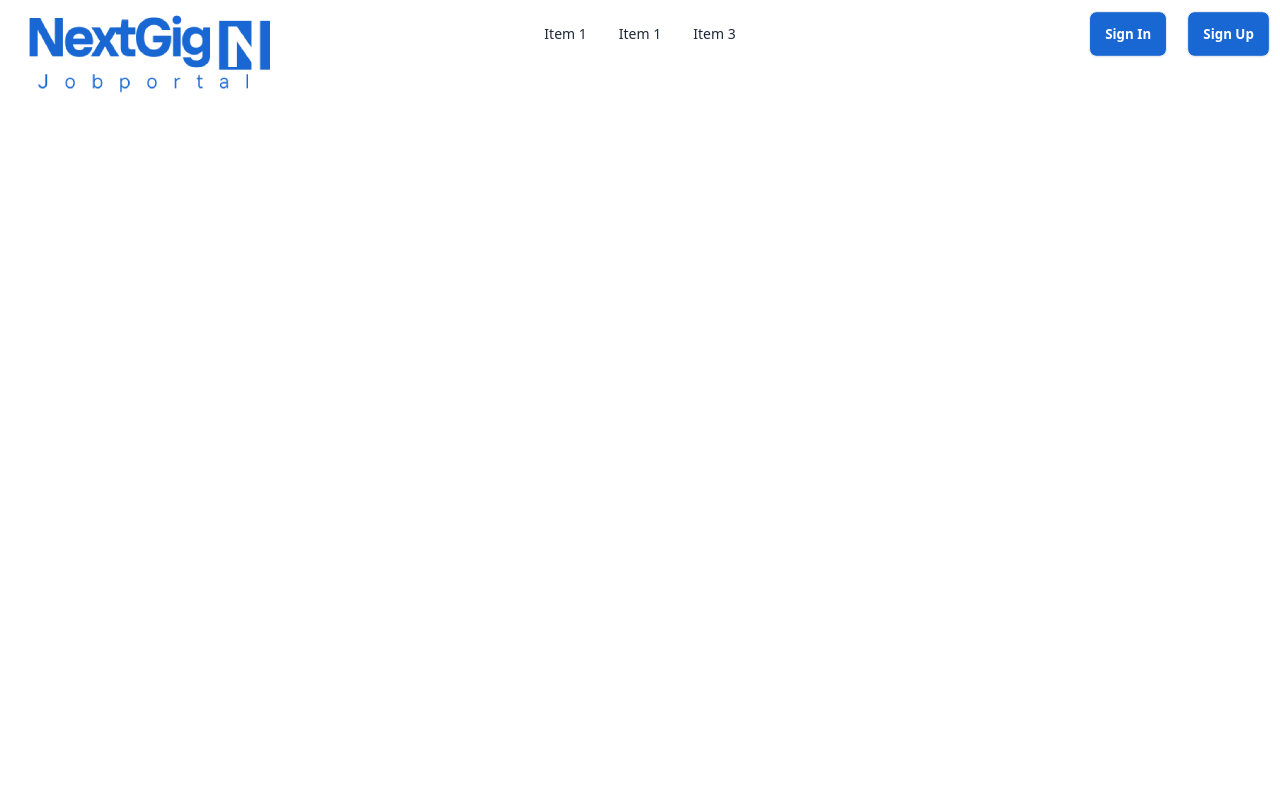
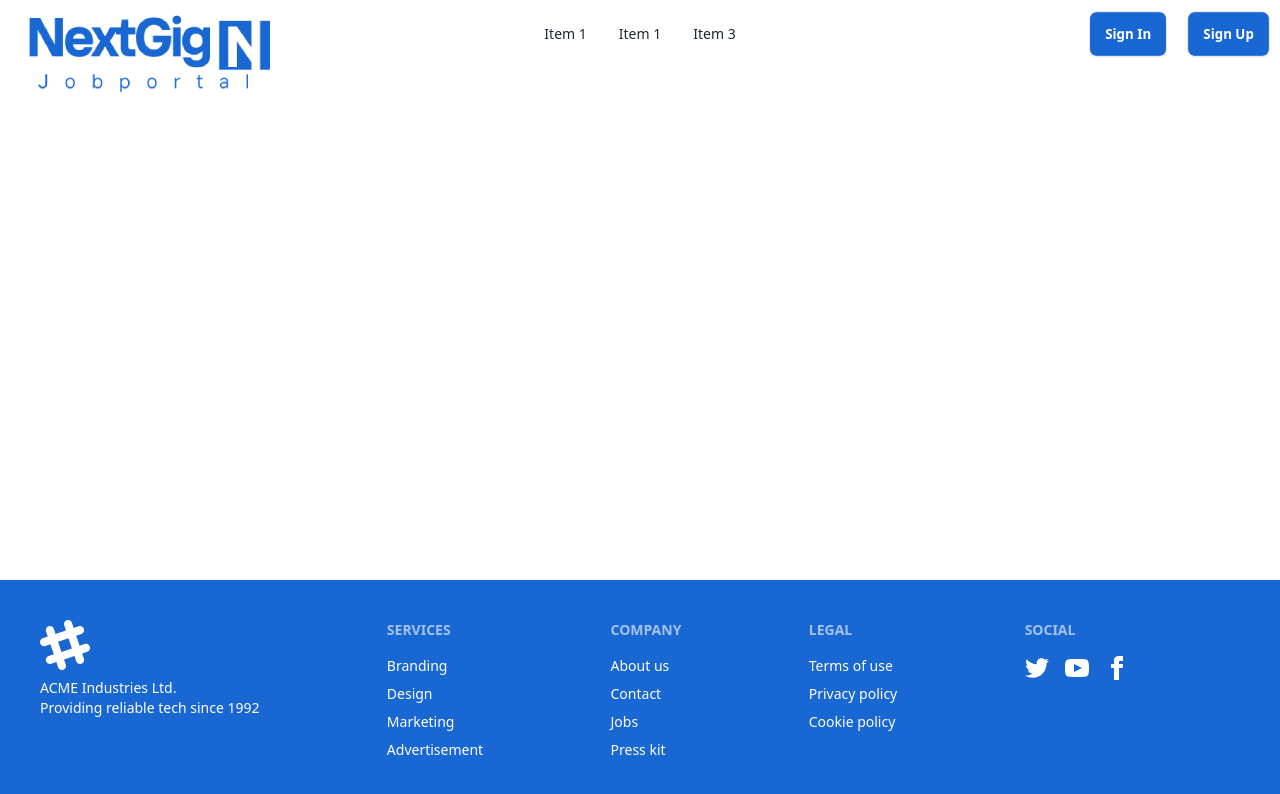
Before and after one commit to mdhasankha-1023/NextGig_client_side, a React (Vite) app: page / in a window 1280 px wide. Shown: the top 794 px of the page. Built offline with nearby package versions, Linux system fonts and the light colour scheme; no server answers.

Commit message:
Add: Footer added

```diff
--- /dev/null
+++ b/src/Components/Footer/Footer.jsx
@@ -0,0 +1,39 @@
+
+export default function Footer() {
+    return (
+        <footer className="footer p-10 bg-primaryBg text-[#fff] absolute bottom-0">
+            <aside>
+                <svg width="50" height="50" viewBox="0 0 24 24" xmlns="http://www.w3.org/2000/svg" fillRule="evenodd" clipRule="evenodd" className="fill-current"><path d="M22.672 15.226l-2.432.811.841 2.515c.33 1.019-.209 2.127-1.23 2.456-1.15.325-2.148-.321-2.463-1.226l-.84-2.518-5.013 1.677.84 2.517c.391 1.203-.434 2.542-1.831 2.542-.88 0-1.601-.564-1.86-1.314l-.842-2.516-2.431.809c-1.135.328-2.145-.317-2.463-1.229-.329-1.018.211-2.127 1.231-2.456l2.432-.809-1.621-4.823-2.432.808c-1.355.384-2.558-.59-2.558-1.839 0-.817.509-1.582 1.327-1.846l2.433-.809-.842-2.515c-.33-1.02.211-2.129 1.232-2.458 1.02-.329 2.13.209 2.461 1.229l.842 2.515 5.011-1.677-.839-2.517c-.403-1.238.484-2.553 1.843-2.553.819 0 1.585.509 1.85 1.326l.841 2.517 2.431-.81c1.02-.33 2.131.211 2.461 1.229.332 1.018-.21 2.126-1.23 2.456l-2.433.809 1.622 4.823 2.433-.809c1.242-.401 2.557.484 2.557 1.838 0 .819-.51 1.583-1.328 1.847m-8.992-6.428l-5.01 1.675 1.619 4.828 5.011-1.674-1.62-4.829z"></path></svg>
+                <p>ACME Industries Ltd.<br />Providing reliable tech since 1992</p>
+            </aside>
+            <nav>
+                <h6 className="footer-title">Services</h6>
+                <a className="link link-hover">Branding</a>
+                <a className="link link-hover">Design</a>
+                <a className="link link-hover">Marketing</a>
+                <a className="link link-hover">Advertisement</a>
+            </nav>
+            <nav>
+                <h6 className="footer-title">Company</h6>
+                <a className="link link-hover">About us</a>
+                <a className="link link-hover">Contact</a>
+                <a className="link link-hover">Jobs</a>
+                <a className="link link-hover">Press kit</a>
+            </nav>
+            <nav>
+                <h6 className="footer-title">Legal</h6>
+                <a className="link link-hover">Terms of use</a>
+                <a className="link link-hover">Privacy policy</a>
+                <a className="link link-hover">Cookie policy</a>
+            </nav>
+            <nav>
+                <h6 className="footer-title">Social</h6>
+                <div className="grid grid-flow-col gap-4">
+                    <a><svg xmlns="http://www.w3.org/2000/svg" width="24" height="24" viewBox="0 0 24 24" className="fill-current"><path d="M24 4.557c-.883.392-1.832.656-2.828.775 1.017-.609 1.798-1.574 2.165-2.724-.951.564-2.005.974-3.127 1.195-.897-.957-2.178-1.555-3.594-1.555-3.179 0-5.515 2.966-4.797 6.045-4.091-.205-7.719-2.165-10.148-5.144-1.29 2.213-.669 5.108 1.523 6.574-.806-.026-1.566-.247-2.229-.616-.054 2.281 1.581 4.415 3.949 4.89-.693.188-1.452.232-2.224.084.626 1.956 2.444 3.379 4.6 3.419-2.07 1.623-4.678 2.348-7.29 2.04 2.179 1.397 4.768 2.212 7.548 2.212 9.142 0 14.307-7.721 13.995-14.646.962-.695 1.797-1.562 2.457-2.549z"></path></svg></a>
+                    <a><svg xmlns="http://www.w3.org/2000/svg" width="24" height="24" viewBox="0 0 24 24" className="fill-current"><path d="M19.615 3.184c-3.604-.246-11.631-.245-15.23 0-3.897.266-4.356 2.62-4.385 8.816.029 6.185.484 8.549 4.385 8.816 3.6.245 11.626.246 15.23 0 3.897-.266 4.356-2.62 4.385-8.816-.029-6.185-.484-8.549-4.385-8.816zm-10.615 12.816v-8l8 3.993-8 4.007z"></path></svg></a>
+                    <a><svg xmlns="http://www.w3.org/2000/svg" width="24" height="24" viewBox="0 0 24 24" className="fill-current"><path d="M9 8h-3v4h3v12h5v-12h3.642l.358-4h-4v-1.667c0-.955.192-1.333 1.115-1.333h2.885v-5h-3.808c-3.596 0-5.192 1.583-5.192 4.615v3.385z"></path></svg></a>
+                </div>
+            </nav>
+        </footer>
+    )
+}
--- a/src/Layouts/MainLayout/MainLayout.jsx
+++ b/src/Layouts/MainLayout/MainLayout.jsx
@@ -1,3 +1,4 @@
+import Footer from "../../Components/Footer/Footer";
 import NavigationBar from "../../Components/NavigationBar/NavigationBar";
 
 export default function MainLayout() {
@@ -5,6 +6,7 @@
   return (
     <div>
       <NavigationBar/>
+      <Footer/>
     </div>
   )
 }
--- a/tailwind.config.js
+++ b/tailwind.config.js
@@ -7,7 +7,8 @@
   theme: {
     extend: {},
     colors:{
-      "primaryBtn" : '#1967D2'
+      "primaryBtn" : '#1967D2',
+      "primaryBg" : '#1967D2'
     }
   },
   plugins: [
```
